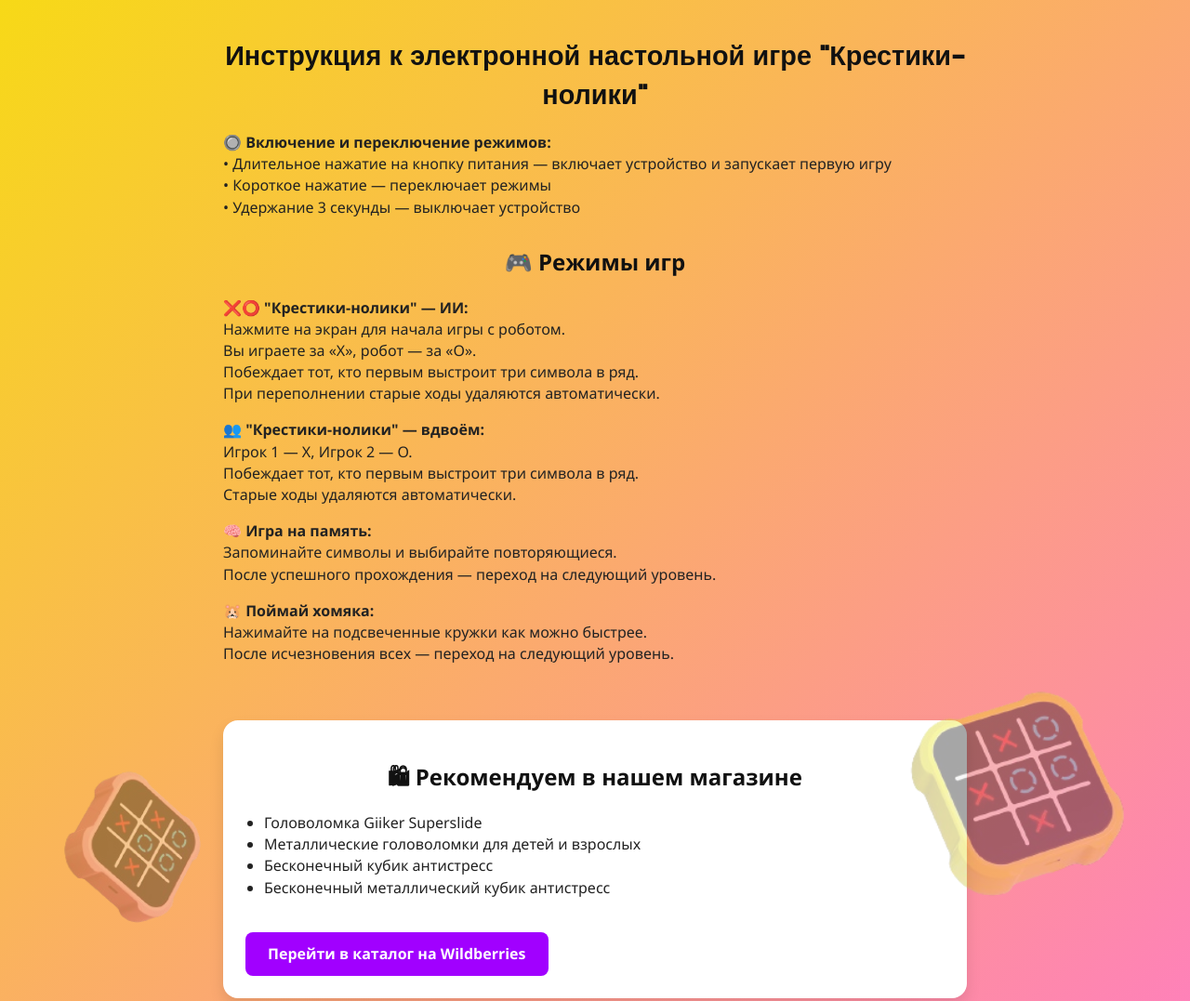
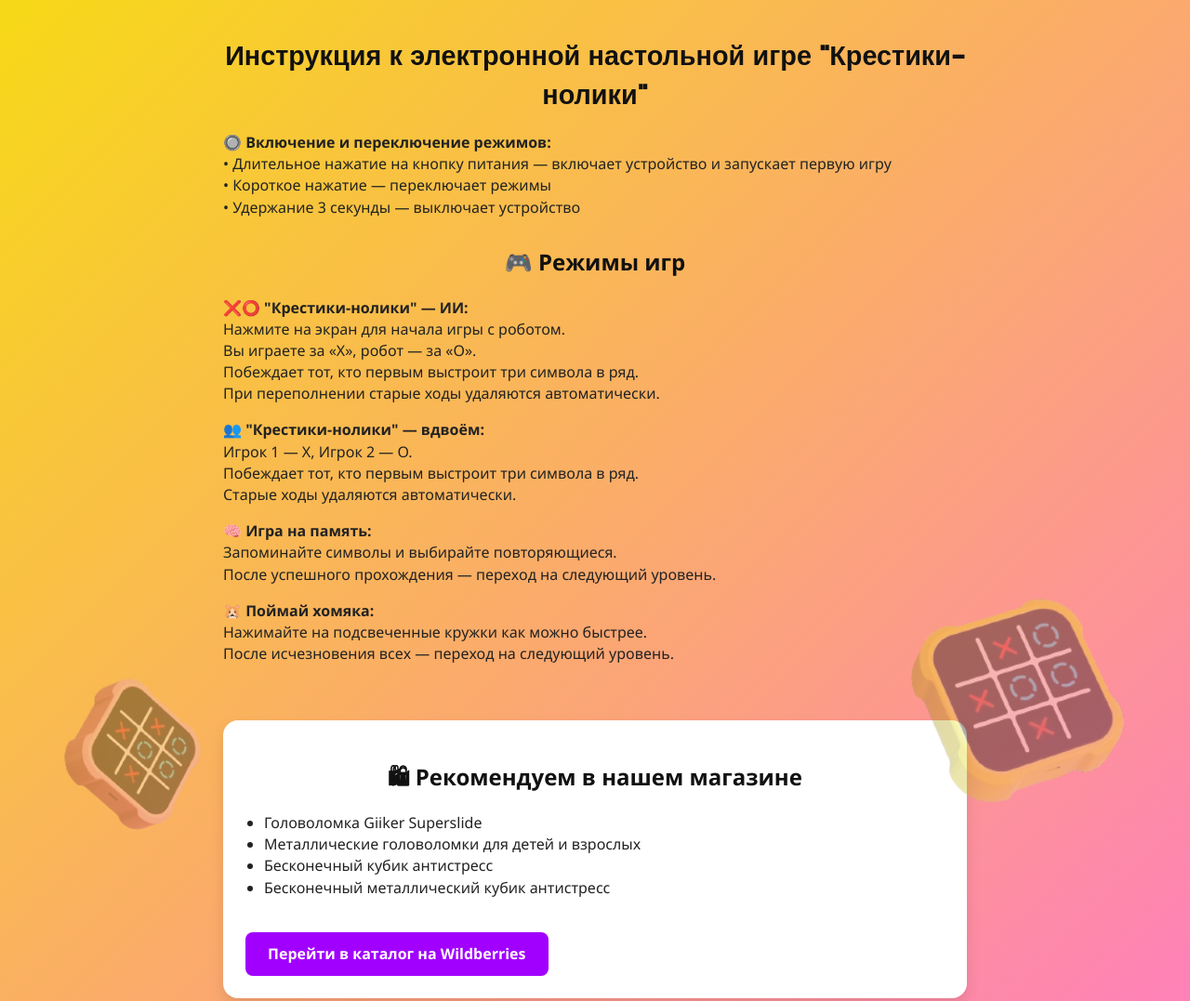
Before and after one commit to nvumgh/wbnvum-instruction-xo, a plain HTML site: page index.html in a window 1280 px wide. Shown: the top 1077 px of the page at 93% size. Drawn offline with Linux system fonts and the light colour scheme.

Commit message:
Update index.html

```diff
--- a/index.html
+++ b/index.html
@@ -82,13 +82,13 @@
     }
 
     .bg-pink {
-      bottom: 280px; /* подняли выше */
+      bottom: 380px; /* подняли выше */
       left: 5%;
       width: 157px;
     }
 
     .bg-yellow {
-      bottom: 300px; /* подняли выше */
+      bottom: 400px; /* подняли выше */
       right: 5%;
       width: 240px;
     }
```
